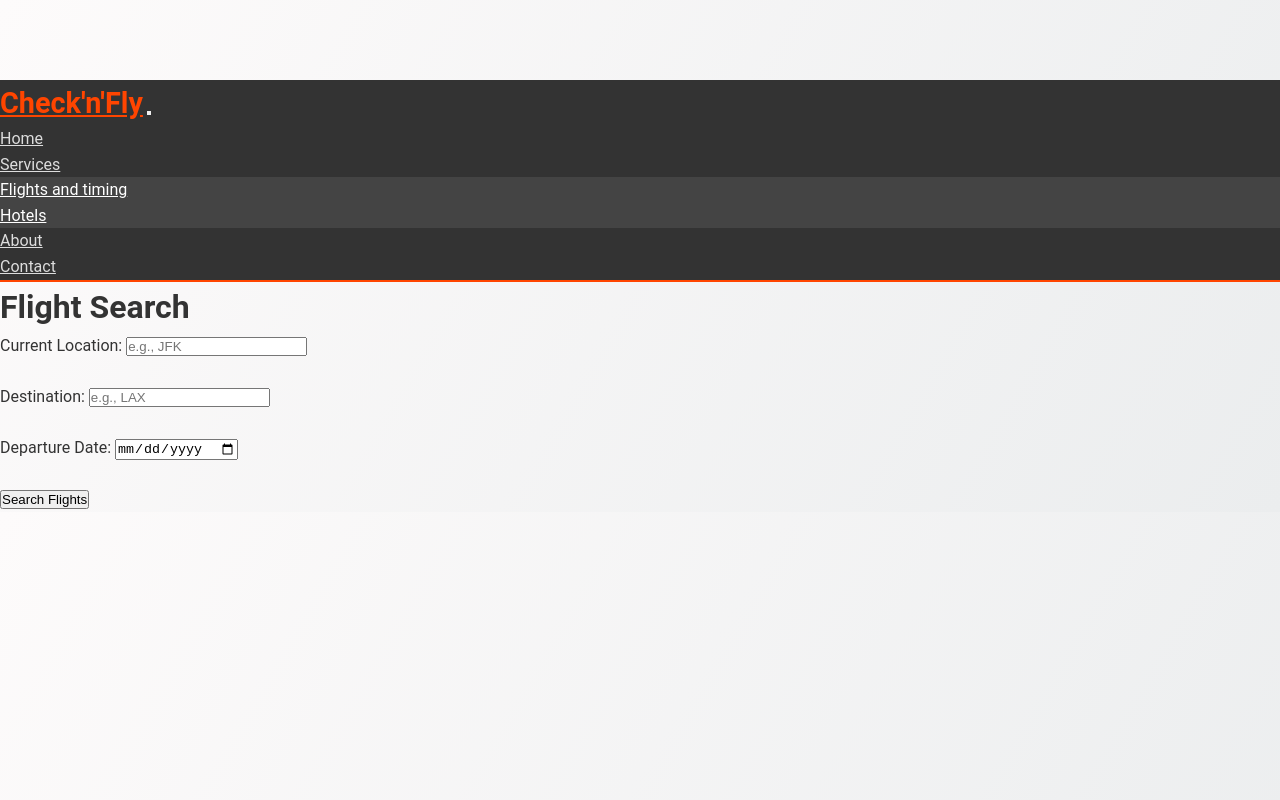
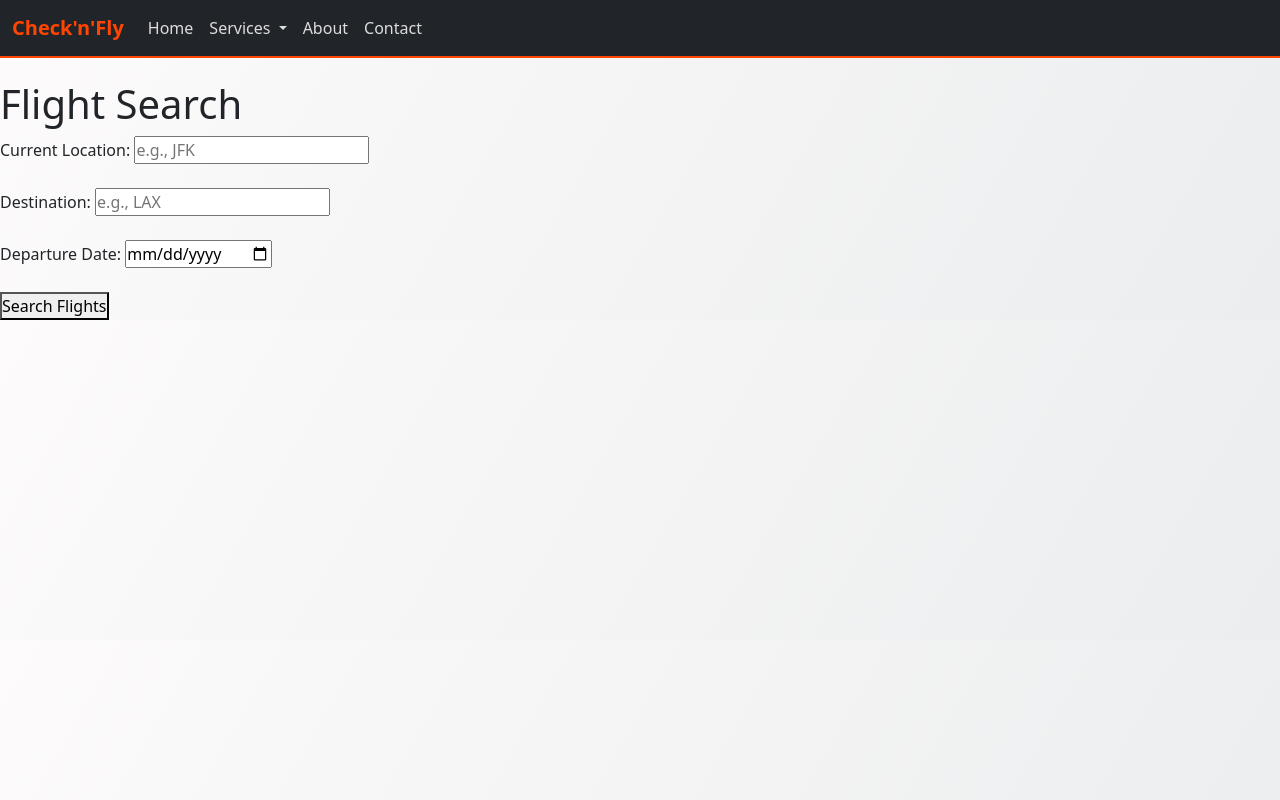
Before and after one commit to AnthonyRivera3/Anthony.Rivera3.github.io-check-n-fly, a plain HTML site: page hotels.html in a window 1280 px wide. Drawn offline with nearby package versions, Linux system fonts and the light colour scheme; no server answers.

Commit message:
updated hotels page - commit 4 Anthony

```diff
--- a/hotels.html
+++ b/hotels.html
@@ -1,15 +1,18 @@
 <!DOCTYPE html>
 <html lang="en">
 <head>
-  <meta charset="UTF-8">
-  <meta name="viewport" content="width=device-width, initial-scale=1.0">
-  <title>Flight and Hotel Search</title>
-  <link rel="stylesheet" href="styles.css">
+    <meta charset="UTF-8">
+    <meta name="viewport" content="width=device-width, initial-scale=1.0">
+    <title>Homepage</title>
+    <!-- Bootstrap CSS -->
+    <link rel="stylesheet" href="styles.css">
+    <link href="https://cdn.jsdelivr.net/npm/bootstrap@5.3.0/dist/css/bootstrap.min.css" rel="stylesheet">
+    <style>
+        body { padding-top: 80px; } /* Add padding to ensure content isn't hidden behind the navbar */
+    </style>
 </head>
 <body>
-
-
-  <!-- Navigation bar -->
+    <!-- Navigation bar -->
 <nav class="navbar navbar-expand-lg navbar-dark bg-dark fixed-top">
     <div class="container-fluid">
         <a class="navbar-brand" href="#">Check'n'Fly</a>
@@ -41,13 +44,10 @@
             </ul>
         </div>
     </div>
-  </nav>
+</nav>
 
-
-
-
-
-
+<!-- Bootstrap JavaScript -->
+<script src="https://cdn.jsdelivr.net/npm/bootstrap@5.3.0/dist/js/bootstrap.bundle.min.js"></script>
 
 
     <h1>Flight Search</h1>
@@ -70,14 +70,5 @@
   <script src="hotels.js"></script>
 
 
-
-
-
-
-
-
-
-
-
 </body>
 </html>
```
